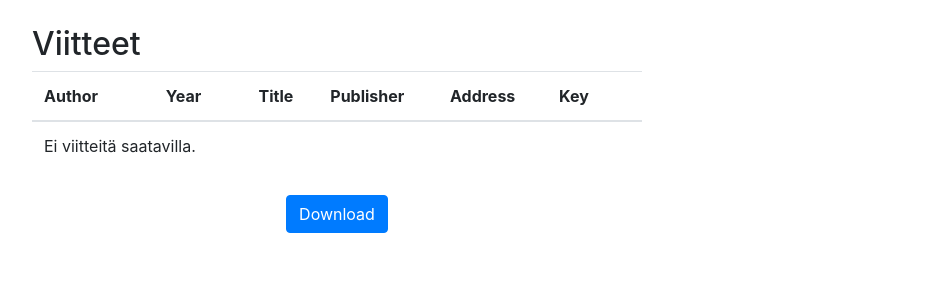
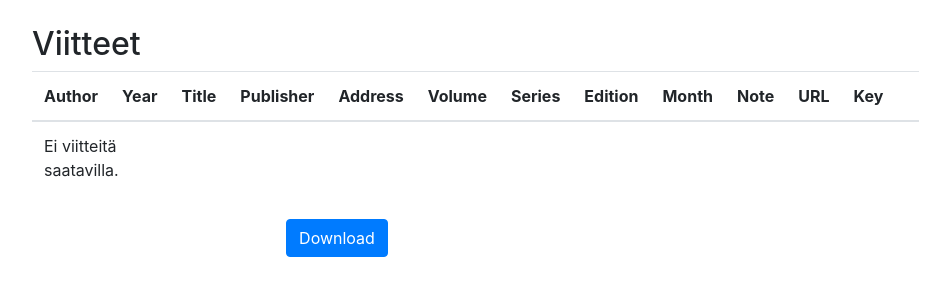
Before and after one commit to ruokokoski/ohtu-miniprojekti, a Flask app: template src/templates/list_references.html in a window 1280 px wide. Shown: the part 112-412 px from the top of the page, without its empty margins (303-1253 px from the left). Run offline with Flask 3, Linux system fonts and the light colour scheme; the template is opened without the code that fills it, so the values that code supplies are empty; some libraries are stand-ins or nearby versions.

Commit message:
Add optional fields to listing

```diff
--- a/src/templates/list_references.html
+++ b/src/templates/list_references.html
@@ -15,6 +15,12 @@
                         <th scope="col">Title</th>
                         <th scope="col">Publisher</th>
                         <th scope="col">Address</th>
+                        <th scope="col">Volume</th>
+                        <th scope="col">Series</th>
+                        <th scope="col">Edition</th>
+                        <th scope="col">Month</th>
+                        <th scope="col">Note</th>
+                        <th scope="col">URL</th>
                         <th scope="col">Key</th>
                         <th scope="col"></th>
                     </tr>
@@ -27,7 +33,13 @@
                         <td>{{ reference[2] }}</td>  <!-- title -->
                         <td>{{ reference[3] }}</td>  <!-- publisher -->
                         <td>{{ reference[4] }}</td>  <!-- address -->
-                        <td>{{ reference[5] }}</td>  <!-- key -->
+                        <td>{{ reference[5] }}</td>  <!-- volume -->
+                        <td>{{ reference[7] }}</td>  <!-- series -->
+                        <td>{{ reference[8] }}</td>  <!-- edition -->
+                        <td>{{ reference[9] }}</td>  <!-- month -->
+                        <td>{{ reference[10] }}</td>  <!-- note -->
+                        <td>{{ reference[11] }}</td>  <!-- url -->
+                        <td>{{ reference[12] }}</td>  <!-- key -->
                         <td>
                             <form action="/delete_reference/{{ reference[5] }}" method="POST" style="display:inline;">
                                 <button type="submit" class="btn btn-danger"
```
Also changed, not shown: src/repositories/reference_repository.py (+18 -5 lines).
